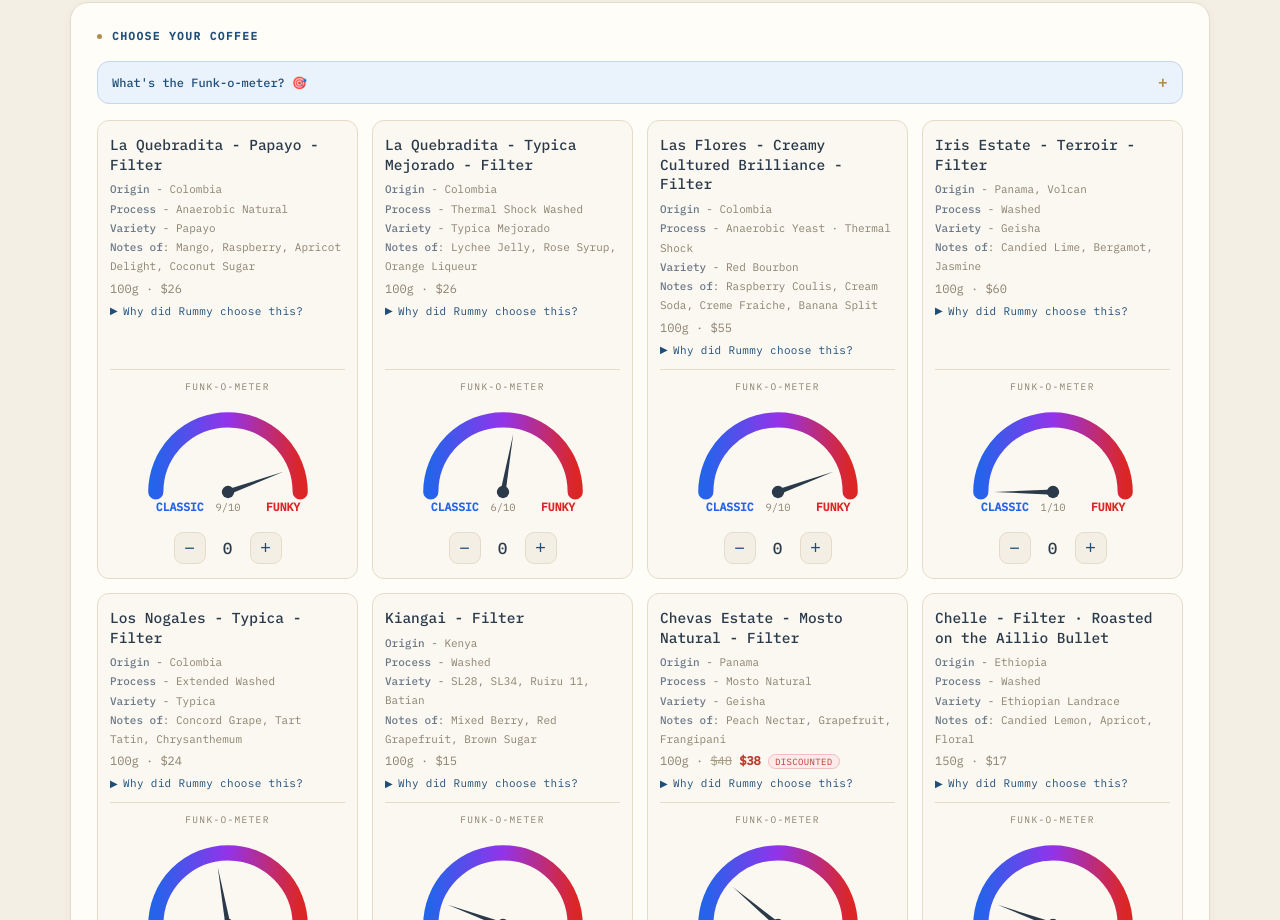
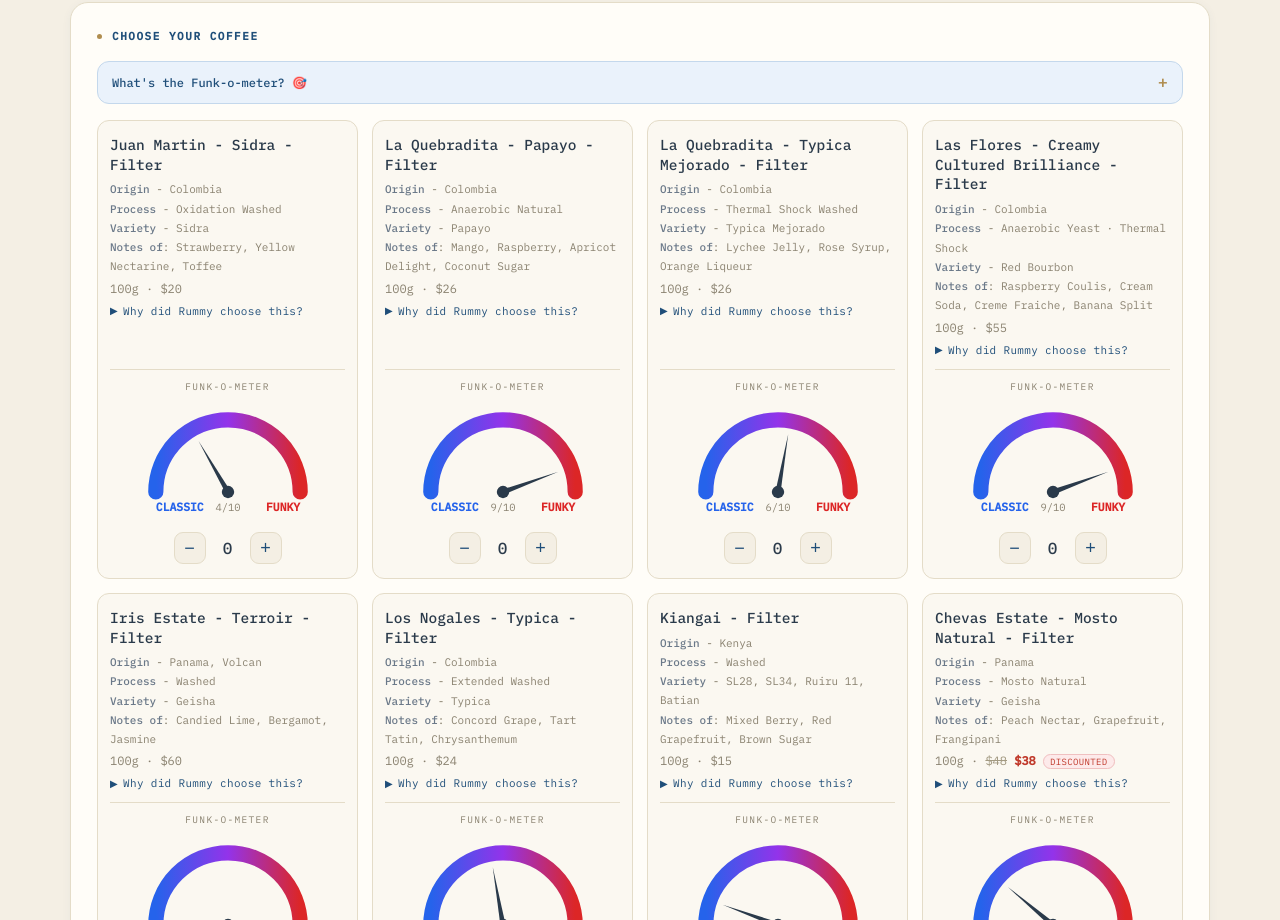
Before and after one commit to rummykeshet/rummys-secret-coffee-club, a plain HTML site: page index.html in a window 1280 px wide. Shown: the part 820-1740 px from the top of the page. Drawn offline with nearby package versions, Linux system fonts and the light colour scheme; no server answers.

Commit message:
Add Juan Martin - Sidra (filter, $20, funk 4)
Matching SC_CATALOG entry deployed in STRIPE.gs as Version 34.

Co-Authored-By: Claude Opus 5.5 <noreply@anthropic.com>

```diff
--- a/index.html
+++ b/index.html
@@ -339,6 +339,7 @@ textarea{resize:vertical;min-height:80px}
 const BASE_URL = 'https://script.google.com/macros/s/AKfycbxUrCGIMTUE7oCOYKQGdjeTXAUGdNblNKaPLdASrNsSP5QoDlX7uX4JF_k6HtFfWTguhQ/exec';
 
 const PRODUCTS = [
+  { id:'juanmartin-filter', name:'Juan Martin - Sidra', roast:'Filter', size:'100g', origin:'Colombia', process:'Oxidation Washed', variety:'Sidra', notes:'Strawberry, Yellow Nectarine, Toffee', why:"This coffee, from seasoned producer Juan Martin, is a unique Sidra lot that has had some oxidation but is mostly washed. The result is a great balance of clean, terroir-driven character and soft varietal stonefruit, together with a gentle strawberry fruitiness. This one is for those who like clean, fruity coffee but with lots of toffee sweetness. The coffee strikes a good balance.", funk:4, price:20, weight:120 },
   { id:'quebradita-papayo', name:'La Quebradita - Papayo', roast:'Filter', size:'100g', origin:'Colombia', process:'Anaerobic Natural', variety:'Papayo', notes:'Mango, Raspberry, Apricot Delight, Coconut Sugar', why:"This is one of those ultra funky town style coffees. It sends you straight onto a tropical beach with a mango and coconut cocktail in hand. Excellent structure, and it will make an incredible espresso and work beautifully with milk too. Don't forget to check out its brother lot, the Typica Mejorado by La Quebradita.", funk:9, price:26, weight:120 },
   { id:'quebradita-typica', name:'La Quebradita - Typica Mejorado', roast:'Filter', size:'100g', origin:'Colombia', process:'Thermal Shock Washed', variety:'Typica Mejorado', notes:'Lychee Jelly, Rose Syrup, Orange Liqueur', why:"This is an incredible fermentation style that creates all the floral and tropical flavours while keeping the cup super clean and more-ish. It is not too funky, just lychee and rose turned up to the max. If you want something funkier and more tropical, check out La Quebradita's Papayo, its brother lot. Both are great examples of what happens when great varieties meet a great producer and a great fermentation style.", funk:6, price:26, weight:120 },
   { id:'lasflores-creamy', name:'Las Flores - Creamy Cultured Brilliance', roast:'Filter', size:'100g', origin:'Colombia', process:'Anaerobic Yeast · Thermal Shock', variety:'Red Bourbon', notes:'Raspberry Coulis, Cream Soda, Creme Fraiche, Banana Split', why:"When I met Jhoan Vergara, the man behind Las Flores, on my trip to Jakarta, I asked him what his own favourite coffee was. Without hesitation he pointed me to this one, his Creamy Cultured Brilliance lot. He handed me a sample and it blew my mind: how can a coffee be so incredibly funky and lactic, and yet so clean? I had to get it and share it with you all, so here it is. Grown at 1750 masl in Acevedo, Huila and picked at 20° brix, it moves through Jhoan's meticulous cultured fermentation: 60 hours of oxidation with must recirculation, a 50°C thermal shock to activate the sugars, 80 hours of anaerobic fermentation and a final 72-hour oxidation, before a quench and a slow 70-hour dry. That is where the creamy, cultured, yoghurt-like character comes from. Even though it measures a 9 on the funk scale, it finishes impossibly clean. It is unreal.", funk:9, price:55, weight:120 },
```
